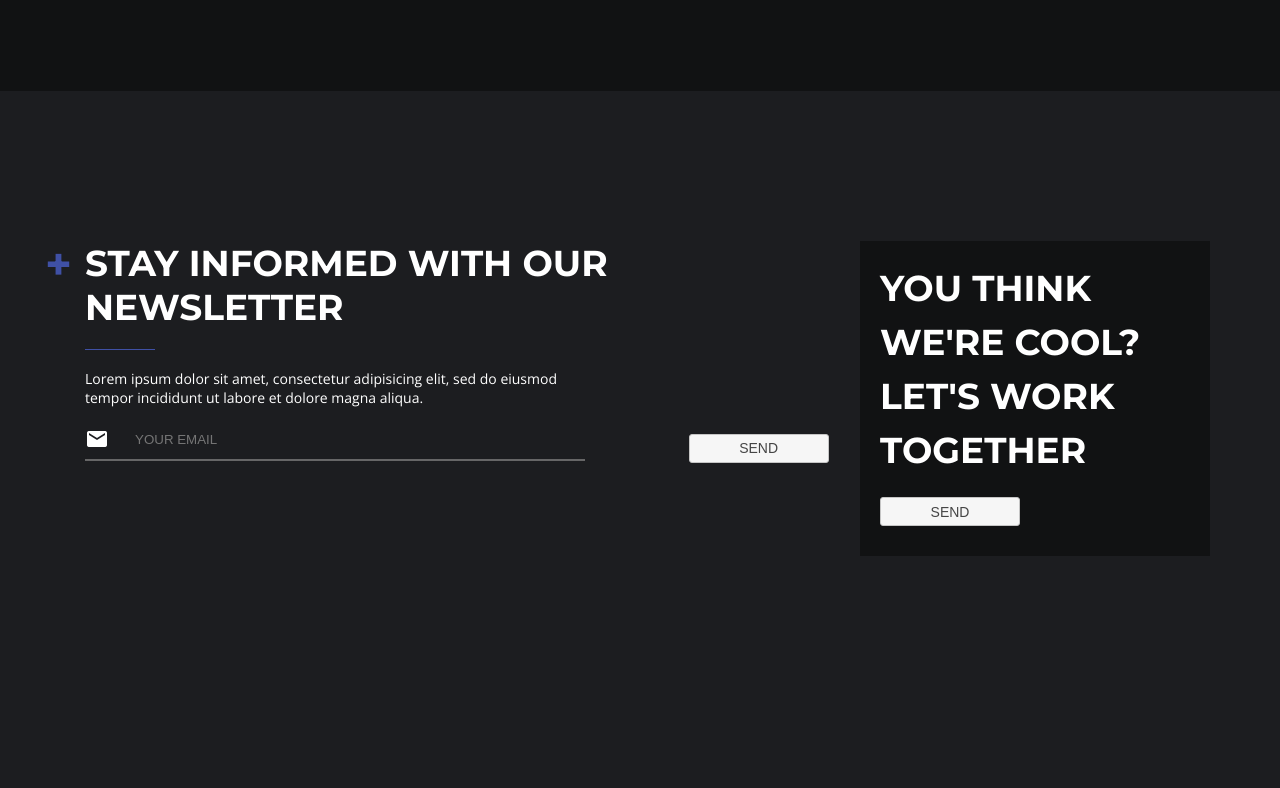
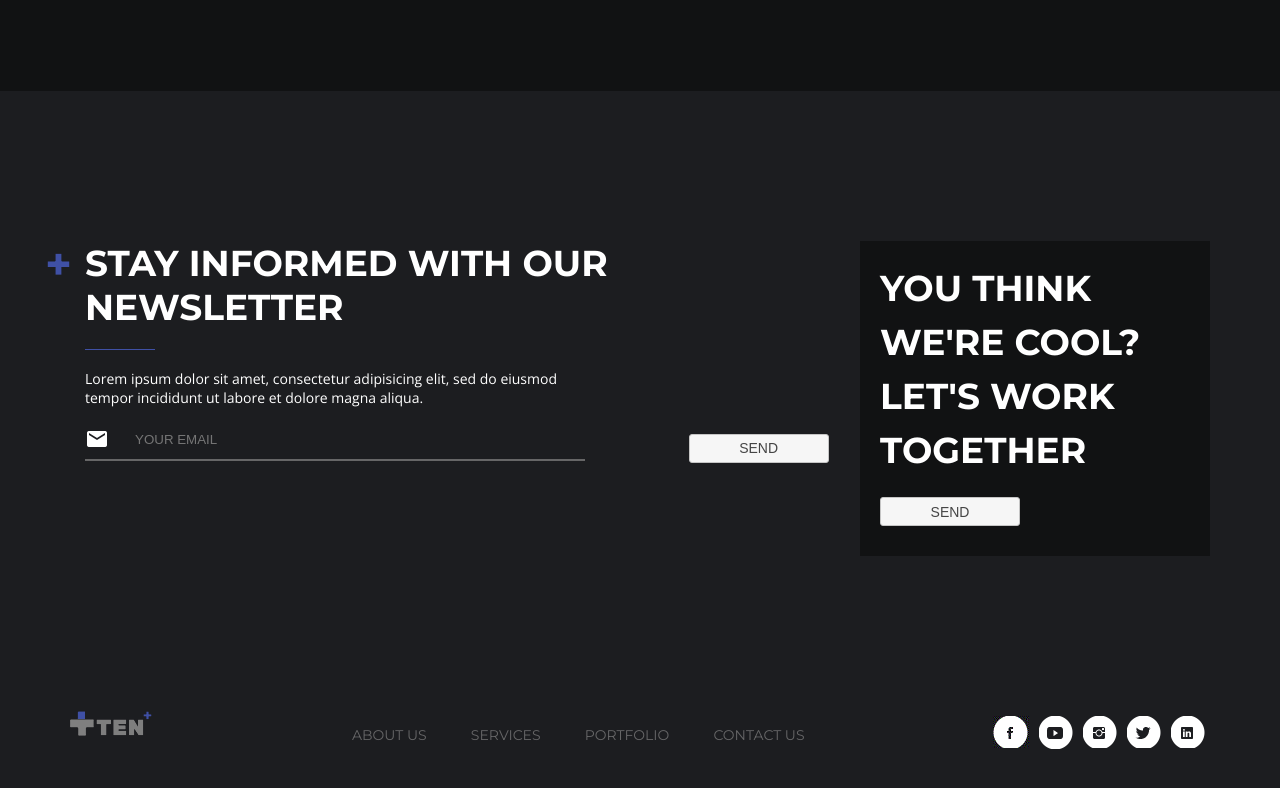
Before and after one commit to cashbooktw/practice_website_2, a plain HTML site: page index.html in a window 1280 px wide. Shown: the part 1748-2536 px from the top of the page. Before the commit the page ends 2304 px from the top, so only its background shows below. Drawn offline with nearby package versions, Linux system fonts and the light colour scheme; a web font is replaced by a local one.

Commit message:
complete basic index.html style

```diff
--- a/index.html
+++ b/index.html
@@ -177,6 +177,7 @@
       </div>
     </section>
 
+<!-- contact section  -->
     <section>
       <div class="contact-wrapper cf" >
         <div class="subscribe">
@@ -184,7 +185,6 @@
             <div class="who-plus">
               +
             </div>
-
             STAY INFORMED WITH OUR NEWSLETTER
           </div>
           <div class="split-line-div">
@@ -216,6 +216,26 @@
       </div>
     </section>
 
+    <footer class="footer">
+      <div class="footer-wrapper">
+        <a href="#"><img src="./img/logo.png" alt="logo"></a>
+        <nav>
+          <ul>
+            <li><a href="#">ABOUT US</a></li>
+            <li><a href="#">SERVICES</a></li>
+            <li><a href="#">PORTFOLIO</a></li>
+            <li><a href="#">CONTACT US</a></li>
+          </ul>
+        </nav>
+        <div class="social">
+          <a href="#"><img src="./img/ten+_86.gif" alt="logo"></a>
+          <a href="#"><img src="./img/ten+_80.gif" alt="logo"></a>
+          <a href="#"><img src="./img/ten+_82.gif" alt="logo"></a>
+          <a href="#"><img src="./img/ten+_84.gif" alt="logo"></a>
+          <a href="#"><img src="./img/ten+_78.gif" alt="logo"></a>
+        </div>
+      </div>
+    </footer>
 
     <!-- livereload -->
     <script>
--- a/style.css
+++ b/style.css
@@ -21,6 +21,10 @@ body{
   background-color: rgb(28, 29, 32);
   color: rgb(102, 102, 103);
   font-family: "Open sans", sans-serif;
+}
+
+a{
+  text-decoration: none;
 }
 
 header{
@@ -335,3 +339,50 @@ header .menu .menu-text{
   position: relative;
   margin-top: 20px;
 }
+
+.footer{
+  height: 55px;
+  width: 100%;
+  margin-top: 150px;
+  margin-bottom: 75px;
+}
+.footer-wrapper{
+  width:1140px;
+  height: inherit;
+  margin: 0 auto;
+  position: relative;
+  padding: 5px 0;
+  vertical-align: middle;
+}
+.footer-wrapper a{
+  float: left;
+  display: inline-block;
+}
+.footer-wrapper nav{
+  display: inline-block;
+  width: 700px;
+  margin: 0;
+  padding-left: 200px;
+  padding-top: 10px;
+}
+.footer-wrapper li{
+  display: inline-block;
+  margin-right: 40px;
+  padding: 5px 0;
+}
+.footer-wrapper li > a{
+  color: rgb(102, 102, 103);
+  font-family: "Montserrat", sans-serif;
+  font-size: 14px;
+}
+.social{
+  display: inline-block;
+  position: absolute;
+  right: 0px;
+}
+
+.social a {
+  display: inline-block;
+  padding: 5px;
+
+}
```
Also changed, not shown: img/ten+_78.gif (added), img/ten+_80.gif (added), img/ten+_82.gif (added), img/ten+_84.gif (added), img/ten+_86.gif (added).
